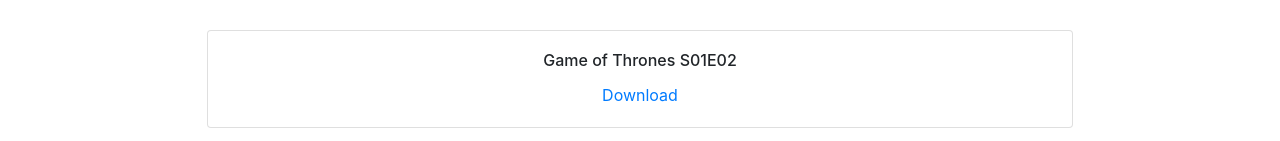
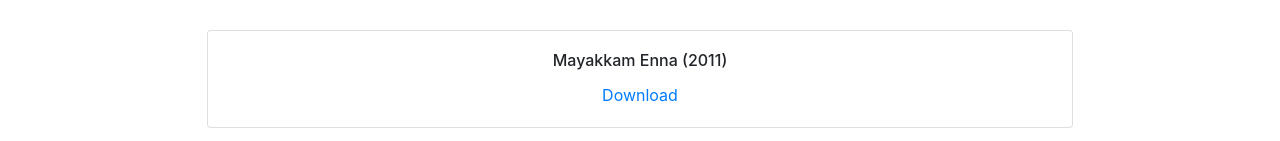
Before and after one commit to CreatorsInn/Quarantine-Life, a React (Create React App) app: page / in a window 1280 px wide. Shown: the part 163-304 px from the top of the page. Built offline with nearby package versions, Linux system fonts and the light colour scheme.

Commit message:
google analytics monitoring added

```diff
--- a/public/index.html
+++ b/public/index.html
@@ -50,7 +50,7 @@
     <!-- Global site tag (gtag.js) - Google Analytics -->
     <script
       async
-      src="https://www.googletagmanager.com/gtag/js?id=G-DCSTLXCFRR"
+      src="https://www.googletagmanager.com/gtag/js?id=UA-162756632-1"
     ></script>
     <script>
       window.dataLayer = window.dataLayer || [];
@@ -59,7 +59,7 @@
       }
       gtag("js", new Date());
 
-      gtag("config", "G-DCSTLXCFRR");
+      gtag("config", "UA-162756632-1");
     </script>
   </body>
 </html>
--- a/src/data/links.js
+++ b/src/data/links.js
@@ -5,8 +5,9 @@
       "https://yts.mx/torrent/download/4B37249E7F82F60D94C7A15B743A6B624E640372",
   },
   {
-    NAME: "Game of Thrones  S01E02",
-    LINK: "download link",
+    NAME: "Mayakkam Enna (2011)",
+    LINK:
+      "http://cdn22.vidorg.net/h7tocbtkamlbu3tf6rudloxq27mevrwfdsgmvnrtv2ftyb44kiq4aps4i77a/TamilYogi.com_-_Mayakkam_Enna_(2011)_Tamil_UnTouched_True_HD_1080p_AVC_6_8GB_HD_720p.mp4",
   },
   {
     NAME: "Game of S01E01",
@@ -19,7 +20,7 @@
   {
     NAME: "Money Heist",
     LINK: "download link",
-  }
+  },
 ];
 
 export default links;
```
